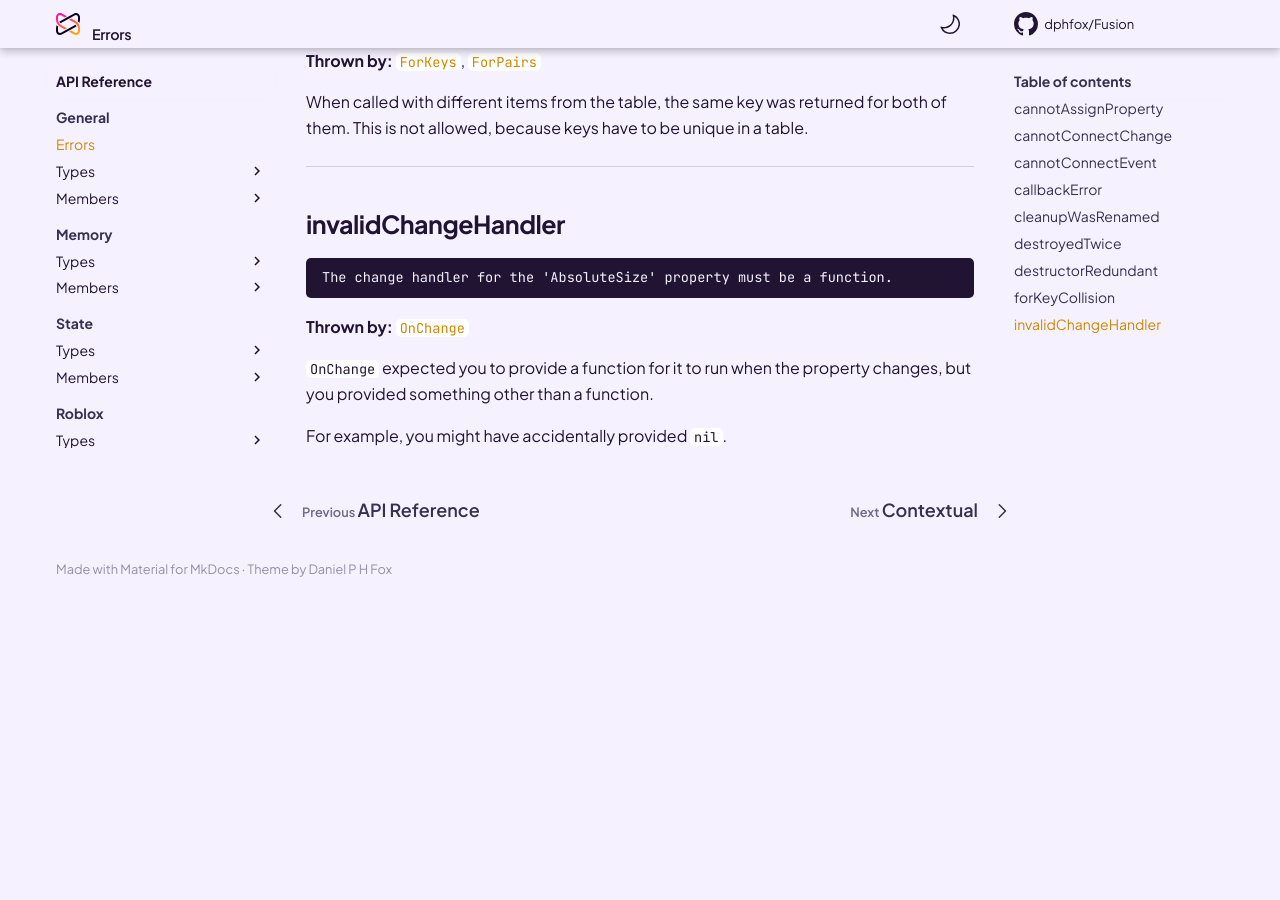
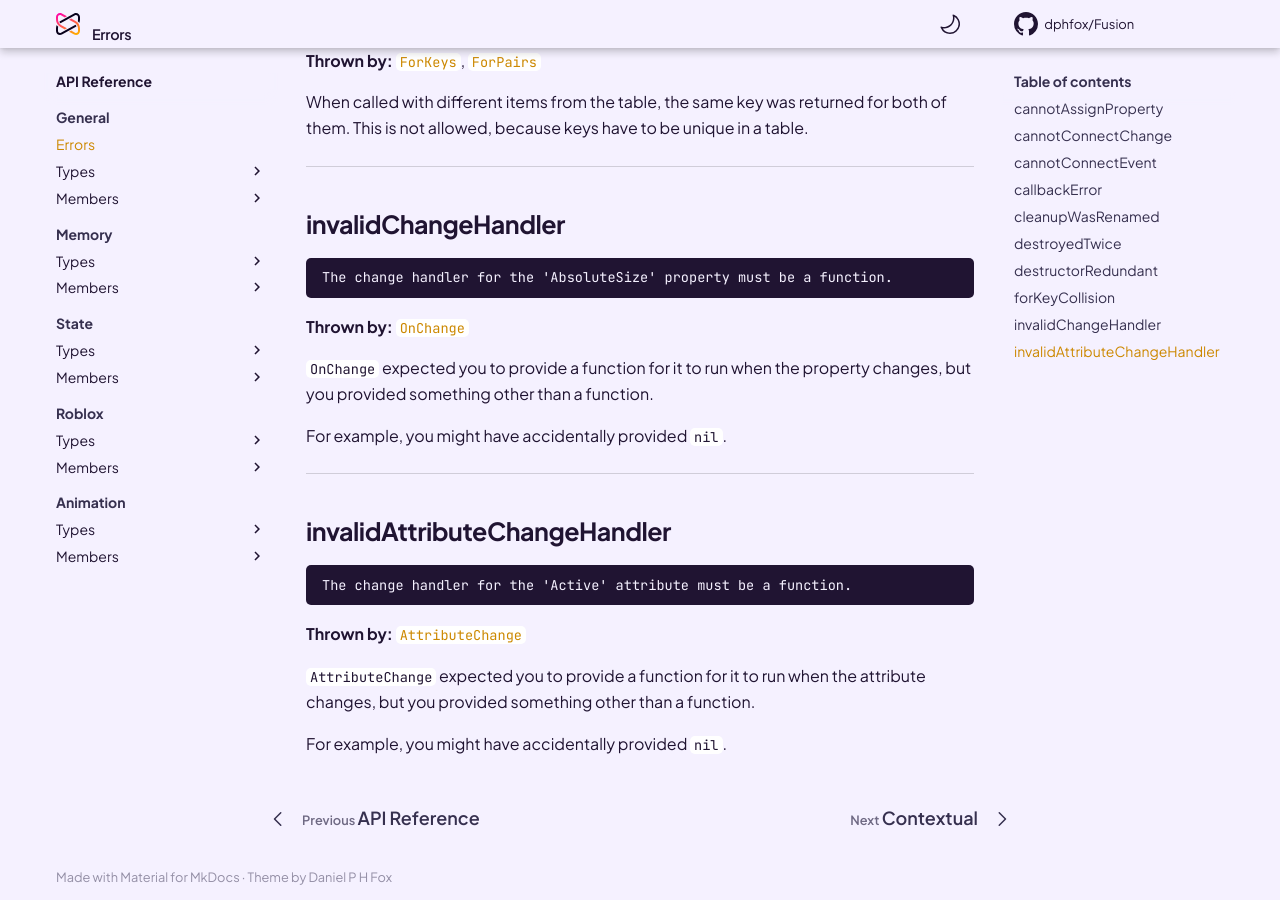
Before and after one commit to dphfox/Fusion, an MkDocs documentation site: the page built from docs/api-reference/general/errors.md, in a window 1280 px wide and 900 px high, scrolled down 2925 px. Built offline with MkDocs 1.6.1 and Material for MkDocs 9.7.7, drawn with Linux system fonts in a browser that asks for light colours; comment, search, counter and statistics services are not loaded; the version menu is left out; before the commit the page ends 3517 px from its top, so only the background shows below that.

Commit message:
invalidAttributeChangeHandler error

````diff
--- a/docs/api-reference/general/errors.md
+++ b/docs/api-reference/general/errors.md
@@ -221,3 +221,23 @@ changes, but you provided something other than a function.
 
 For example, you might have accidentally provided `nil`.
 </div>
+
+
+-----
+
+<div class="fusiondoc-error-api-section" markdown>
+
+## invalidAttributeChangeHandler
+
+```
+The change handler for the 'Active' attribute must be a function.
+```
+
+**Thrown by:**
+[`AttributeChange`](../../instances/members/attributechange)
+
+`AttributeChange` expected you to provide a function for it to run when the
+attribute changes, but you provided something other than a function.
+
+For example, you might have accidentally provided `nil`.
+</div>
````
